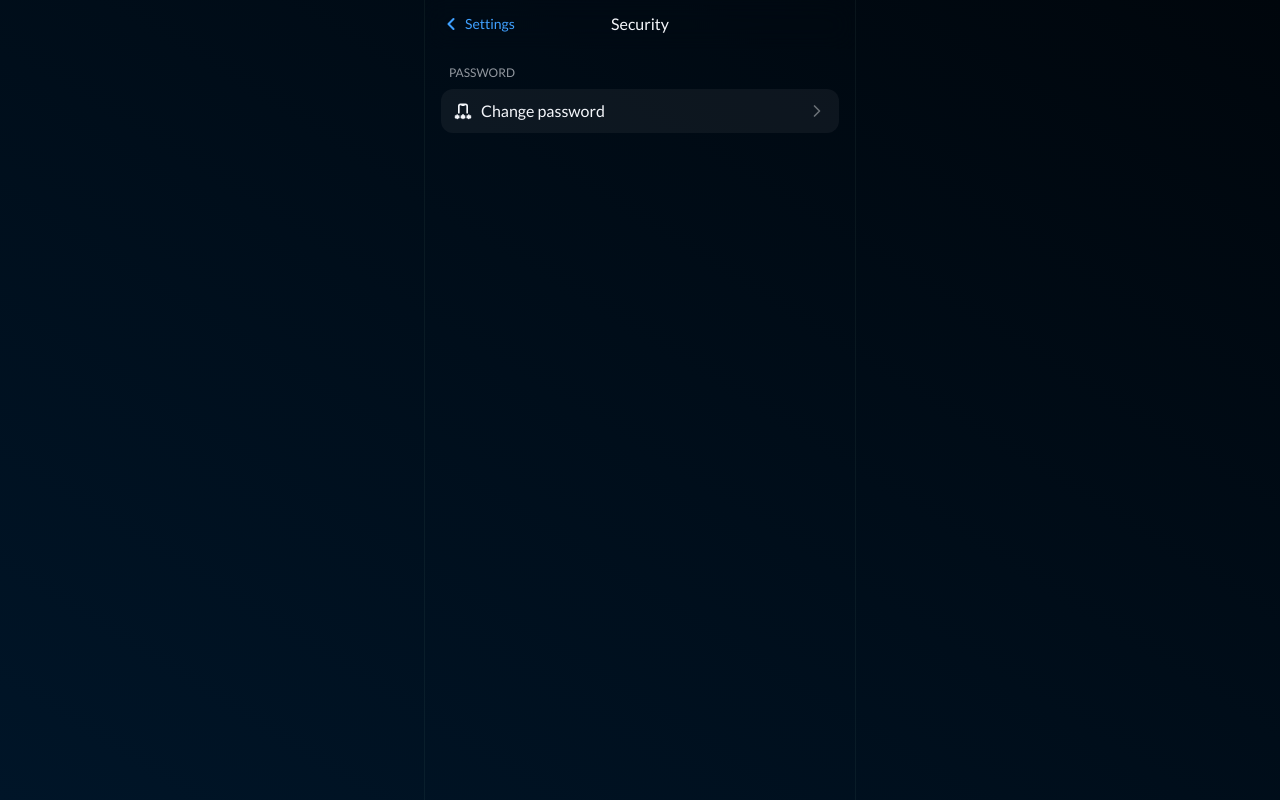
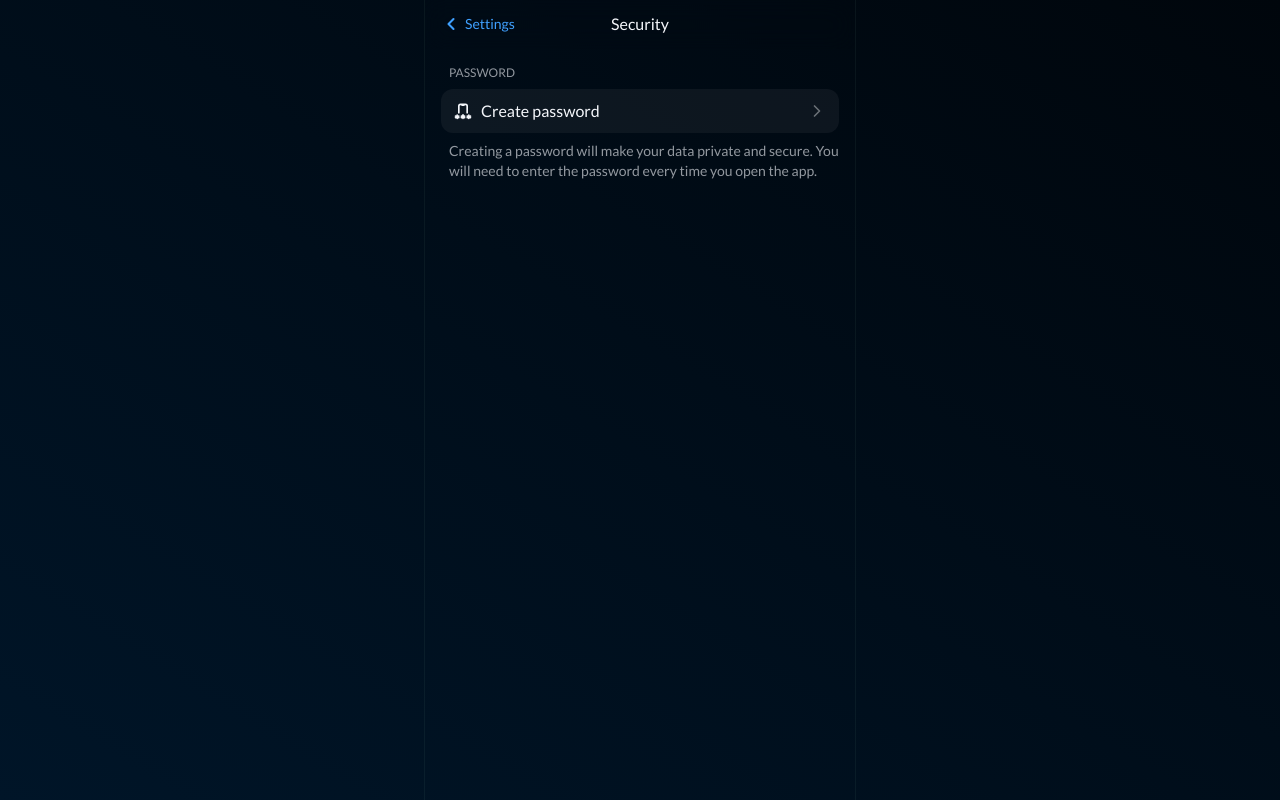
Before and after one commit to hrvsdev/cardnest, a React (Vite) app: page /user/security in a window 1280 px wide. Built offline with nearby package versions, Linux system fonts and the light colour scheme.

Commit message:
Change create password settings label and description based on pin settings

```diff
--- a/src/pages/User/Security/index.tsx
+++ b/src/pages/User/Security/index.tsx
@@ -39,8 +39,12 @@ function SecurityPage() {
 		<Fragment>
 			<SubPageHeader title="Security" leftIconLabel="Settings" />
 			<PageContainer className="space-y-6">
-				<SettingsGroup title="Password">
-					<SettingsLink to="pin/create" Icon={IconPasswordMobilePhone} title="Change password" />
+				<SettingsGroup title="Password" description={hasCreatedPin ? "" : CREATE_PASSWORD_DESC}>
+					<SettingsLink
+						to="pin/create"
+						Icon={IconPasswordMobilePhone}
+						title={hasCreatedPin ? "Change password" : "Create password"}
+					/>
 				</SettingsGroup>
 				<Show when={hasCreatedPin}>
 					<SettingsGroup title="Danger zone" description={REMOVE_PASSWORD_DESC}>
```
